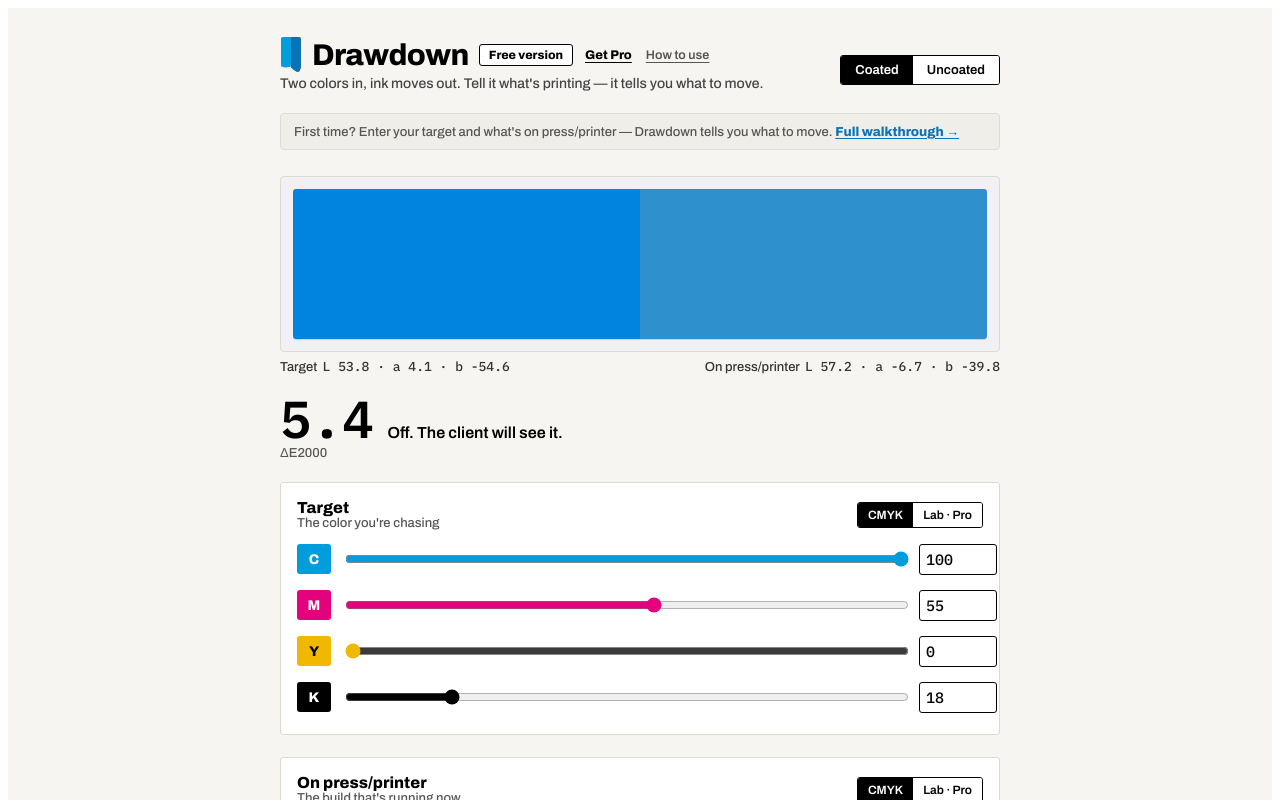
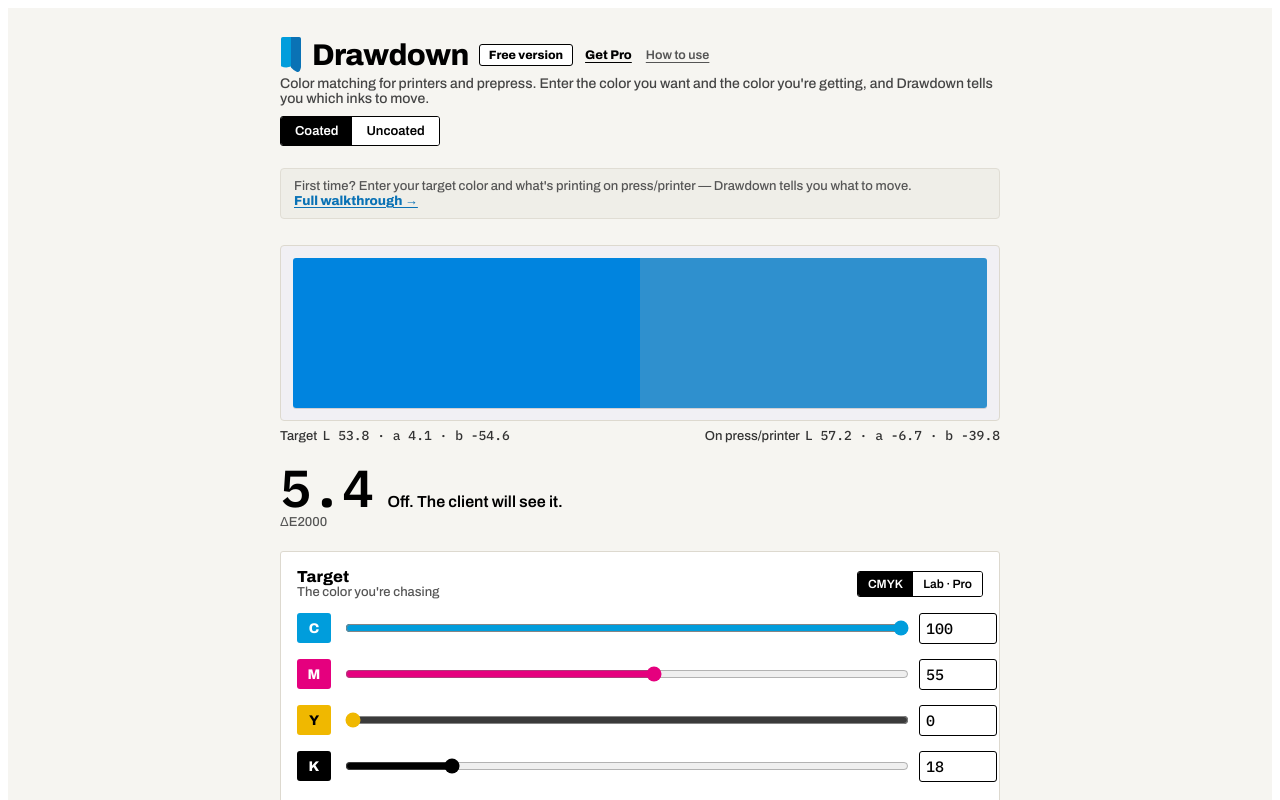
Before and after one commit to drawdown-press/drawdown, a React (Vite) app: page / in a window 1280 px wide. Shown: the top 800 px of the page. Built offline with nearby package versions, Linux system fonts and the light colour scheme.

Commit message:
Updated webpage text

```diff
--- a/index.html
+++ b/index.html
@@ -9,7 +9,7 @@
 
     <!-- Primary SEO -->
     <title>Drawdown — Press-Side Color Correction for Printers &amp; Sign Shops</title>
-    <meta name="description" content="Enter the color you want and the color you're getting, and Drawdown tells you which inks to move to make them match. Free in your browser, no signup. Built for press operators, prepress, and wide-format sign shops." />
+    <meta name="description" content="Color matching for printers and prepress. Enter the color you want and the color you're getting, and Drawdown tells you which inks to move. Free in your browser, no signup. Built for press operators, prepress, and wide-format sign shops." />
     <meta name="keywords" content="color correction, CMYK, Pantone to CMYK, prepress, ink correction, Delta E, wide format color, sign shop color, press color matching, GRACoL, color management" />
     <meta name="author" content="Drawdown" />
     <link rel="canonical" href="https://drawdown.press/" />
@@ -18,7 +18,7 @@
     <meta property="og:type" content="website" />
     <meta property="og:site_name" content="Drawdown" />
     <meta property="og:title" content="Drawdown — Press-Side Color Correction" />
-    <meta property="og:description" content="Enter the color you want and the color you're getting. Drawdown tells you which inks to move to make them match. Free in your browser, no signup." />
+    <meta property="og:description" content="Color matching for printers and prepress. Enter the color you want and the color you're getting, and Drawdown tells you which inks to move. Free in your browser, no signup." />
     <meta property="og:url" content="https://drawdown.press/" />
     <meta property="og:image" content="https://drawdown.press/drawdown-og.png" />
     <meta property="og:image:width" content="1200" />
@@ -28,7 +28,7 @@
     <!-- Twitter / X card -->
     <meta name="twitter:card" content="summary_large_image" />
     <meta name="twitter:title" content="Drawdown — Press-Side Color Correction" />
-    <meta name="twitter:description" content="Enter the color you want and the color you're getting. Drawdown tells you which inks to move to make them match. Free in your browser." />
+    <meta name="twitter:description" content="Color matching for printers and prepress. Enter the color you want and the color you're getting, and Drawdown tells you which inks to move. Free in your browser." />
     <meta name="twitter:image" content="https://drawdown.press/drawdown-og.png" />
 
     <!-- Structured data: tells Google this is a software application, free tier, browser-based -->
@@ -38,7 +38,7 @@
       "@type": "SoftwareApplication",
       "name": "Drawdown",
       "url": "https://drawdown.press/",
-      "description": "Press-side color correction for printers and sign shops. Enter the color you want and the color you're getting — Drawdown tells you which inks to move to make them match.",
+      "description": "Color matching for printers and prepress. Enter the color you want and the color you're getting, and Drawdown tells you which inks to move.",
       "applicationCategory": "BusinessApplication",
       "applicationSubCategory": "Color Management",
       "operatingSystem": "Web Browser",
--- a/src/App.jsx
+++ b/src/App.jsx
@@ -199,7 +199,7 @@
 const TIER = "free"; // "free" | "pro" | "shop" — set by the license key
 const SHOP_NAME = ""; // shop-license name; shown on the badge and job tickets when TIER is "shop"
 const isPro = TIER === "pro" || TIER === "shop"; // Pro features unlock for both paid tiers
-const VERSION = "0.9.31"; // bumped with every release; shown in the footer
+const VERSION = "0.9.32"; // bumped with every release; shown in the footer
 // Kit (ConvertKit) embed — their JS loader renders the form into #kit-form-mount.
 const KIT_FORM_UID = "bc034e2617";
 const KIT_FORM_SRC = `https://drawdown-press.kit.com/${KIT_FORM_UID}/index.js`;
@@ -716,7 +716,7 @@
                 {page === "about" ? "Back to the tool" : "How to use"}
               </button>
             </div>
-            <div className="tag">Two colors in, ink moves out. Tell it what's printing — it tells you what to move.</div>
+            <div className="tag">Color matching for printers and prepress. Enter the color you want and the color you're getting, and Drawdown tells you which inks to move.</div>
           </div>
           {isPro ? (
             <select
@@ -741,7 +741,7 @@
         ) : (
           <>
         <div className="firsttime">
-          First time? Enter your target and what's on press/printer — Drawdown tells you what to move.{" "}
+          First time? Enter your target color and what's printing on press/printer — Drawdown tells you what to move.{" "}
           <button className="ftlink" onClick={() => setPage("about")}>Full walkthrough →</button>
         </div>
         <section className="hero" aria-label="Comparison">
```
Also changed, not shown: 1 other file (tests, documents, lock files or other folders).
